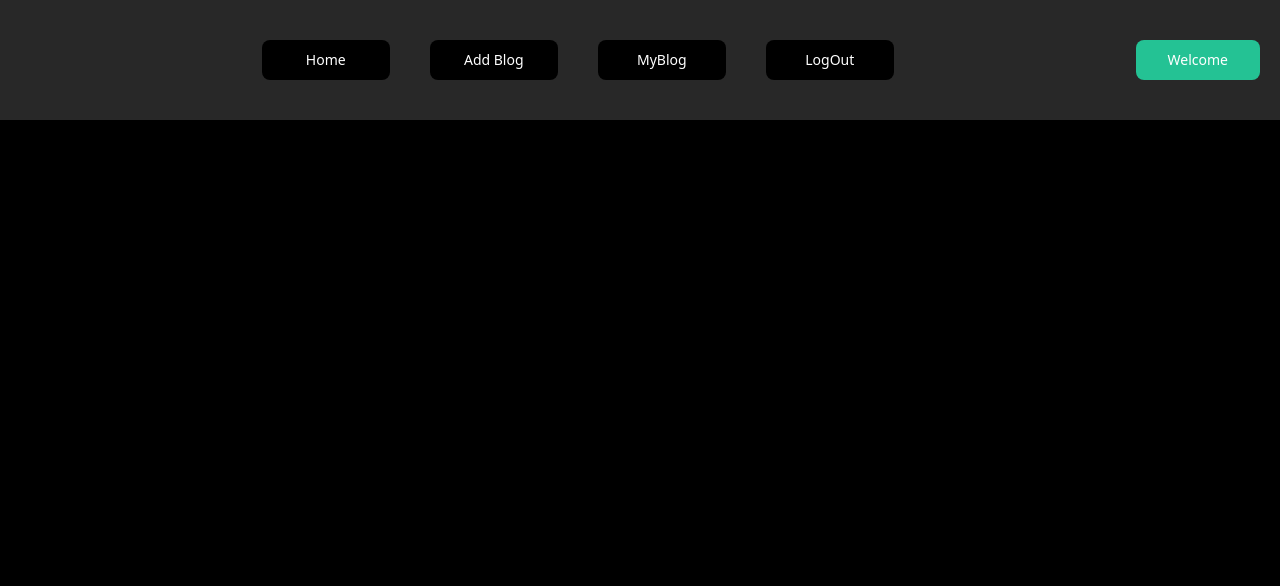
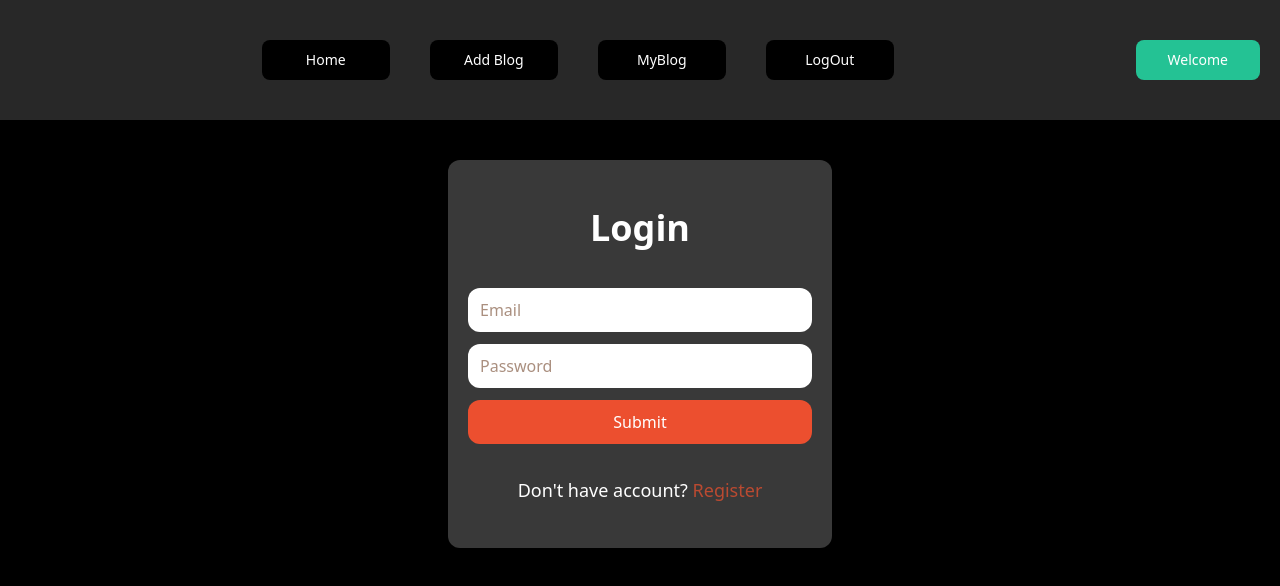
Before and after one commit to vishal-kumaar/pw-blog-frontend, a React (Create React App) app: page /login in a window 1280 px wide. Shown: the top 586 px of the page. Built offline with nearby package versions, Linux system fonts and the light colour scheme.

Commit message:
Create login page

```diff
--- /dev/null
+++ b/src/pages/Login/index.js
@@ -0,0 +1,30 @@
+import React from "react";
+import { Link } from "react-router-dom";
+
+export default function Login() {
+  return (
+    <main className={`w-96 mt-10 mx-auto bg-[#393939] px-5 py-8 rounded-xl`}>
+      <h1 className="text-white text-center font-bold text-4xl mb-10 mt-4">Login</h1>
+      <form className={`flex flex-col gap-3`}>
+        <input
+          type="email"
+          placeholder="Email"
+          className={`text-base border-none outline-[#EC4F2F] rounded-xl py-2.5 px-3 w-full text-[#AA8F7F] placeholder:text-[#AA8F7F]`}
+        />
+        <input
+          type="password"
+          placeholder="Password"
+          className={`text-base border-none outline-[#EC4F2F] rounded-xl py-2.5 px-3 w-full text-[#AA8F7F] placeholder:text-[#AA8F7F]`}
+        />
+        <button
+          type="submit"
+          className={`bg-[#EC4F2F] text-white rounded-xl py-2.5 w-full`}>
+          Submit
+        </button>
+      </form>
+      <p className={`text-center text-white text-lg mt-8 mb-3`}>
+        Don't have account? <Link to="/register" className={`text-[#BA4A31]`}>Register</Link>
+      </p>
+    </main>
+  );
+}
```
Also changed, not shown: src/Routes.js (+8 -4 lines).
